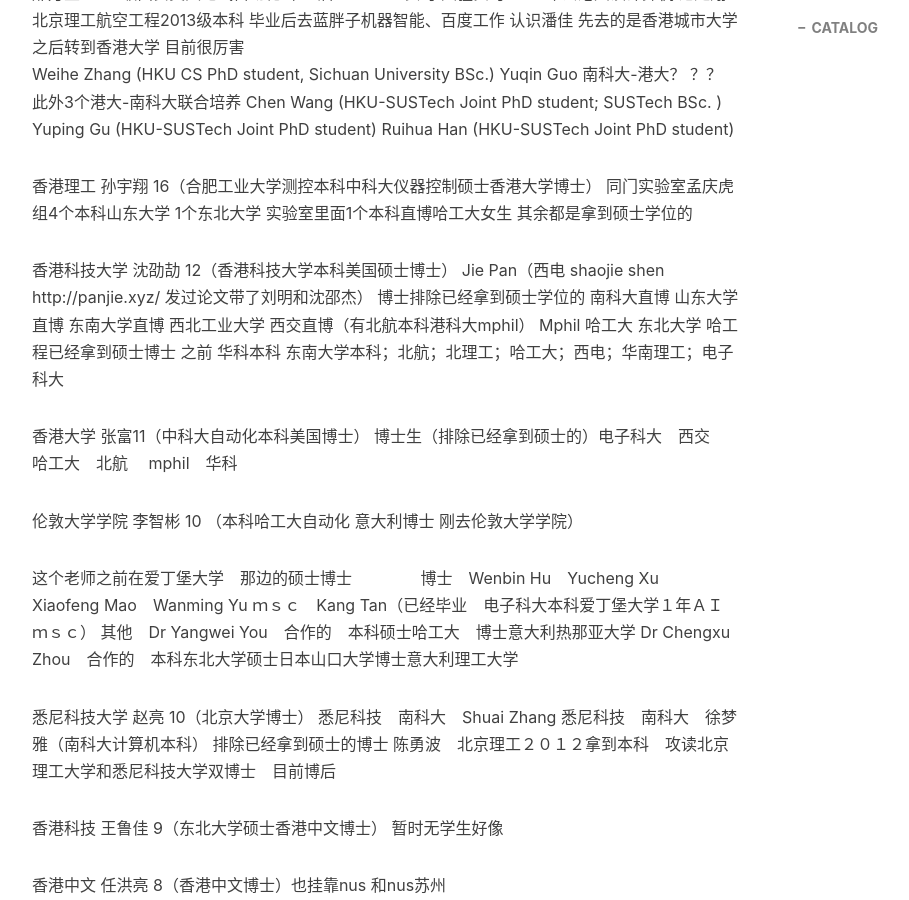
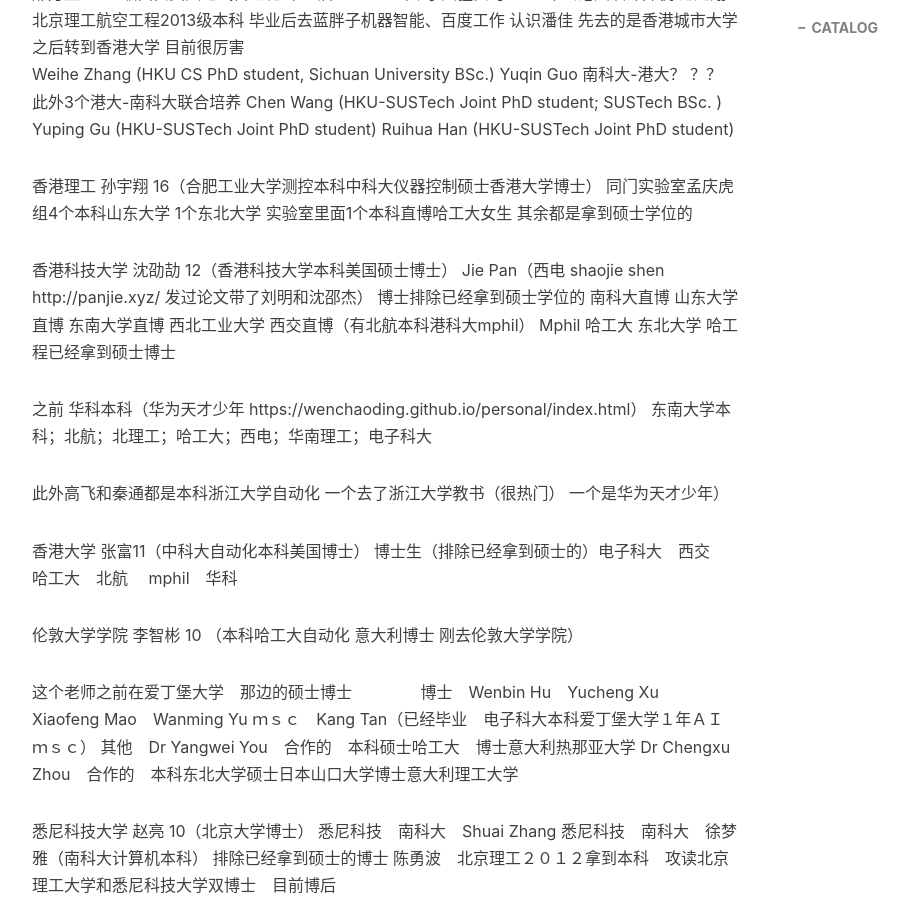
Before and after one commit to pengjiao123/pengjiao123.github.io, a Jekyll site: the page built from _posts/2022-06-18-实习相关.md, in a window 1280 px wide and 900 px high, scrolled down 2539 px. Shown: the whole window, without its empty margins (233-1142 px from the left). Built offline with Jekyll 4.4.1, drawn with Linux system fonts in a browser that asks for light colours; nearby versions of some CDN libraries; comment, search, counter and statistics services are not loaded.

Commit message:
Update 2022-06-18-实习相关.md

```diff
--- a/_posts/2022-06-18-实习相关.md
+++ b/_posts/2022-06-18-实习相关.md
@@ -138,7 +138,11 @@
  Jie Pan（西电 shaojie shen  http://panjie.xyz/ 发过论文带了刘明和沈邵杰）
  博士排除已经拿到硕士学位的 南科大直博 山东大学直博 东南大学直博 西北工业大学 西交直博（有北航本科港科大mphil）
 Mphil 哈工大 东北大学 哈工程已经拿到硕士博士
-之前 华科本科 东南大学本科；北航；北理工；哈工大；西电；华南理工；电子科大
+
+之前 华科本科（华为天才少年 https://wenchaoding.github.io/personal/index.html）
+东南大学本科；北航；北理工；哈工大；西电；华南理工；电子科大
+
+此外高飞和秦通都是本科浙江大学自动化 一个去了浙江大学教书（很热门） 一个是华为天才少年）
 
 
 
```
